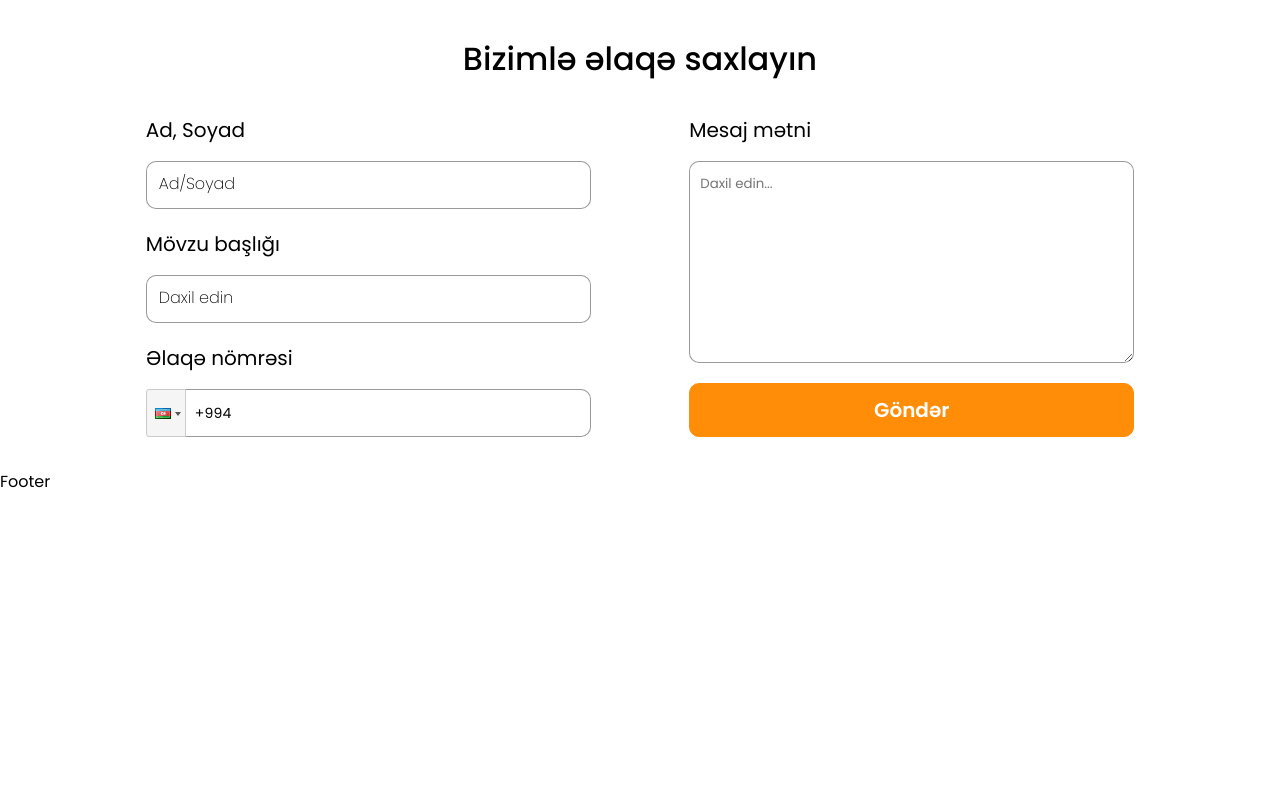
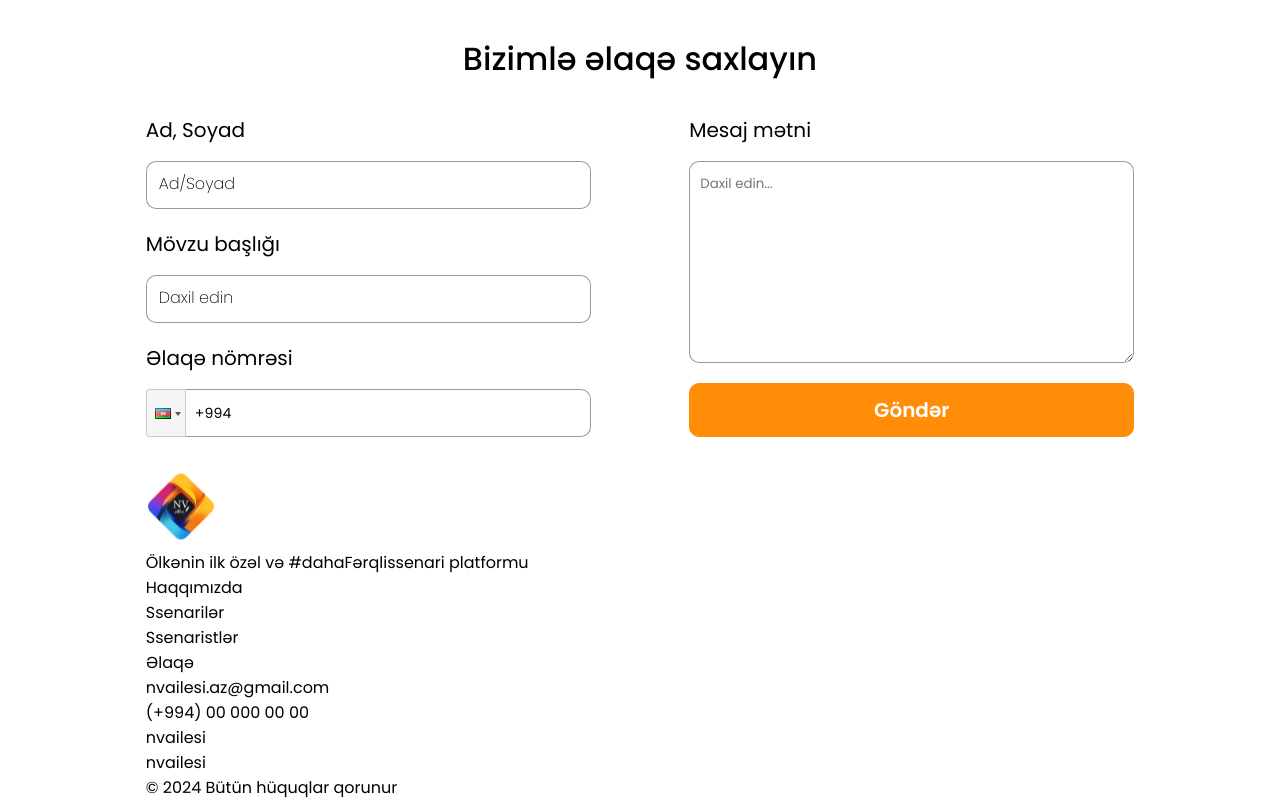
Before and after one commit to Zaranasirova/nva_ailesi, a React (Vite) app: page / in a window 1280 px wide. Shown: the part 2464-3264 px from the top of the page. Before the commit the page ends 2958 px from the top, so only its background shows below. Built offline with nearby package versions, Linux system fonts and the light colour scheme.

Commit message:
create footer scss

```diff
--- a/src/assets/scss/components/_footer.scss
+++ b/src/assets/scss/components/_footer.scss
@@ -0,0 +1,5 @@
+.footer{
+.footer-wrapper{
+
+}
+}
--- a/src/components/Footer.tsx
+++ b/src/components/Footer.tsx
@@ -1,9 +1,69 @@
-
+import { Link } from "react-router-dom";
+import logo from "../assets/image/nicat logo expand2-01 1.svg";
 
 const Footer = () => {
   return (
-    <div>Footer</div>
-  )
-}
+    <footer className="footer">
+      <div className="container footer-wrapper">
+        <div className="footer-logo-country-text">
+          <div className="fooer-logo">
+            <img src={logo} alt="logo" />
+          </div>
+          <p className="country-text">
+            Ölkənin ilk <span>özəl</span> və <span>#dahaFərqli</span>ssenari
+            platformu
+          </p>
+        </div>
+        <nav className="footer-navbar">
+          <ul className="footer-navbar-list">
+            <li className="footer-list">
+              <Link to={"/"}>Haqqımızda</Link>
+            </li>
+            <li className="footer-list">
+              <Link to={"/"}>Ssenarilər</Link>
+            </li>
+            <li className="footer-list">
+              <Link to={"/"}>Ssenaristlər</Link>
+            </li>
+            <li className="footer-list">
+              <Link to={"/"}>Əlaqə</Link>
+            </li>
+          </ul>
+        </nav>
+        <div className="footer-contact-links">
+          <ul className="contact-list">
+            <li className="contact-list-item">
+              <Link to={"/"}>
+                <span></span>
+                <span>nvailesi.az@gmail.com</span>
+              </Link>
+            </li>
+            <li className="contact-list-item">
+              <Link to={"/"}>
+                <span></span>
+                <span>(+994) 00 000 00 00</span>
+              </Link>
+            </li>
+            <li className="contact-list-item">
+              <Link to={"/"}>
+                <span></span>
+                <span>nvailesi</span>
+              </Link>
+            </li>
+            <li className="contact-list-item">
+              <Link to={"/"}>
+                <span></span>
+                <span>nvailesi</span>
+              </Link>
+            </li>
+          </ul>
+        </div>
+        <div className="copyWrite">
+            <p>© 2024 Bütün hüquqlar qorunur</p>
+        </div>
+      </div>
+    </footer>
+  );
+};
 
-export default Footer
+export default Footer;
```
